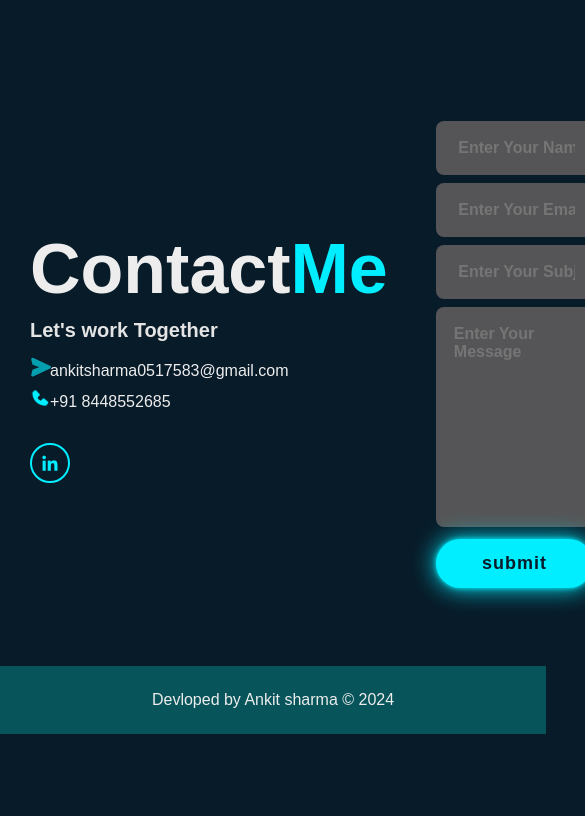
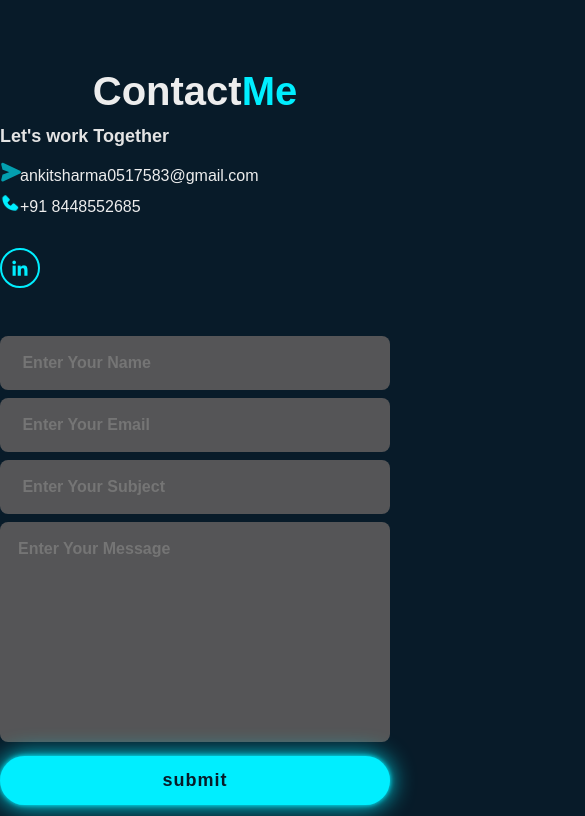
Before and after one commit to demon07101845/portfolio, a website: page index.html in a window 390 px wide. Shown: the part 4361-5177 px from the top of the page, 585 px wide, since content can reach past the window. Before the commit the page ends 5095 px from the top, so only its background shows below. Drawn offline with nearby package versions, Linux system fonts and the light colour scheme.

Commit message:
Update stylesheet.css

```diff
--- a/stylesheet.css
+++ b/stylesheet.css
@@ -491,7 +491,7 @@ body {
 form textarea {
   border: none;
   outline: none;
-  width: 130%;
+  width: 100%;
   padding: 18px;
   background: #555557;
   color: #000;
@@ -524,7 +524,7 @@ form textarea {
     0 0 200px cyan;
 }
 .last-text p {
-  width: 140%;
+  width: 100%;
   text-align: center;
   padding: 25px;
   background: rgb(7, 85, 91);
@@ -543,3 +543,29 @@ form textarea {
   padding: 10px;
   border-radius: 0.5rem;
 }
+/* Media Query for smaller screens */
+@media (max-width: 768px) {
+  .contact {
+    grid-template-columns: 1fr; /* Single column layout on smaller screens */
+    padding-left: 0;
+    margin-top: 80px;
+  }
+
+  .contact-text h2 {
+    font-size: 40px; /* Reduce font size for smaller screens */
+  }
+
+  .contact-text h4 {
+    font-size: 18px; /* Adjust the font size */
+  }
+
+  .contact-form {
+    width: 100%; /* Ensure form takes up full width */
+  }
+
+  .contact-form input,
+  .contact-form textarea {
+    width: 100%; /* Ensure input fields and textarea are full width */
+    margin-bottom: 10px; /* Add margin between fields */
+  }
+}
```
